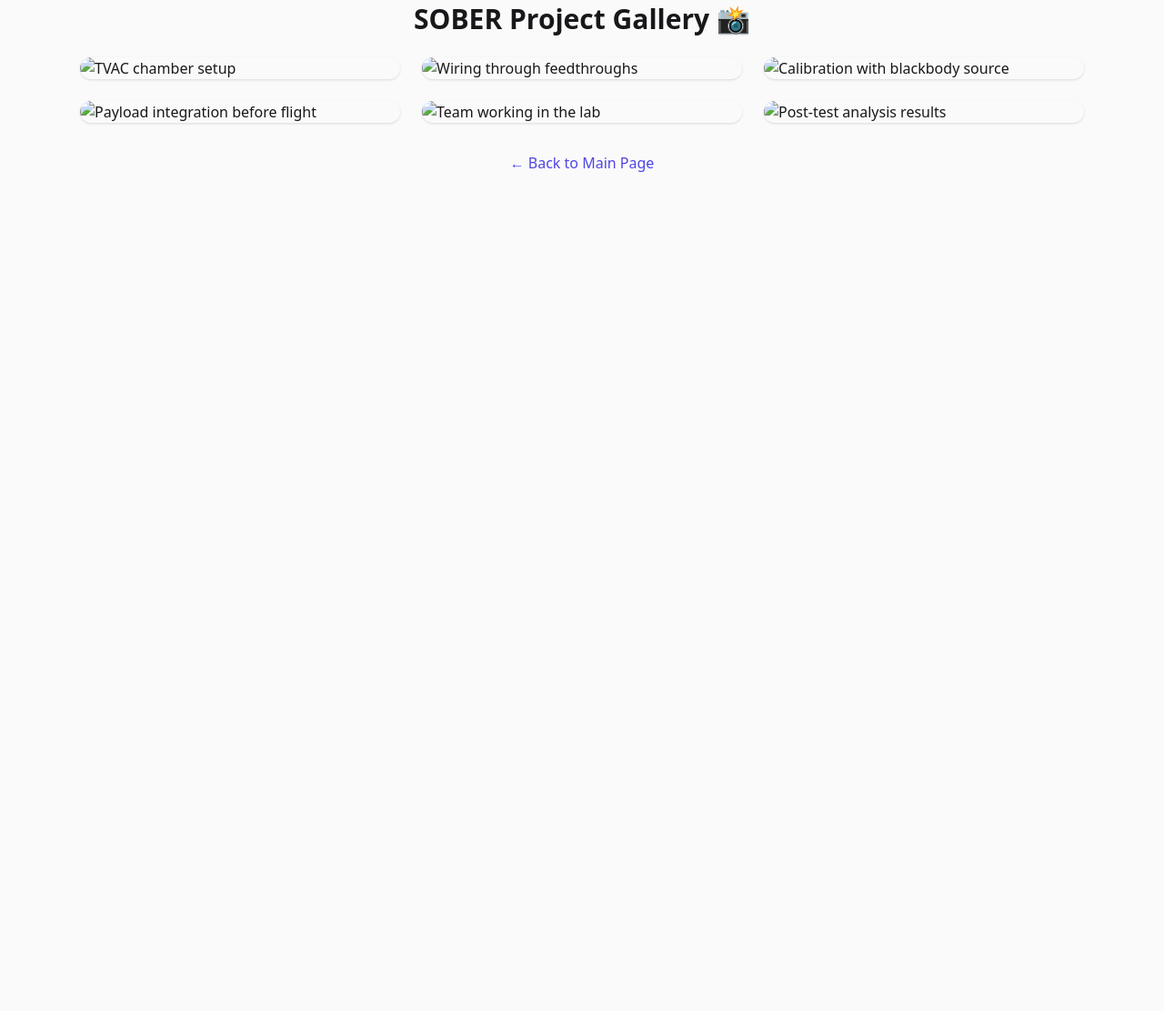
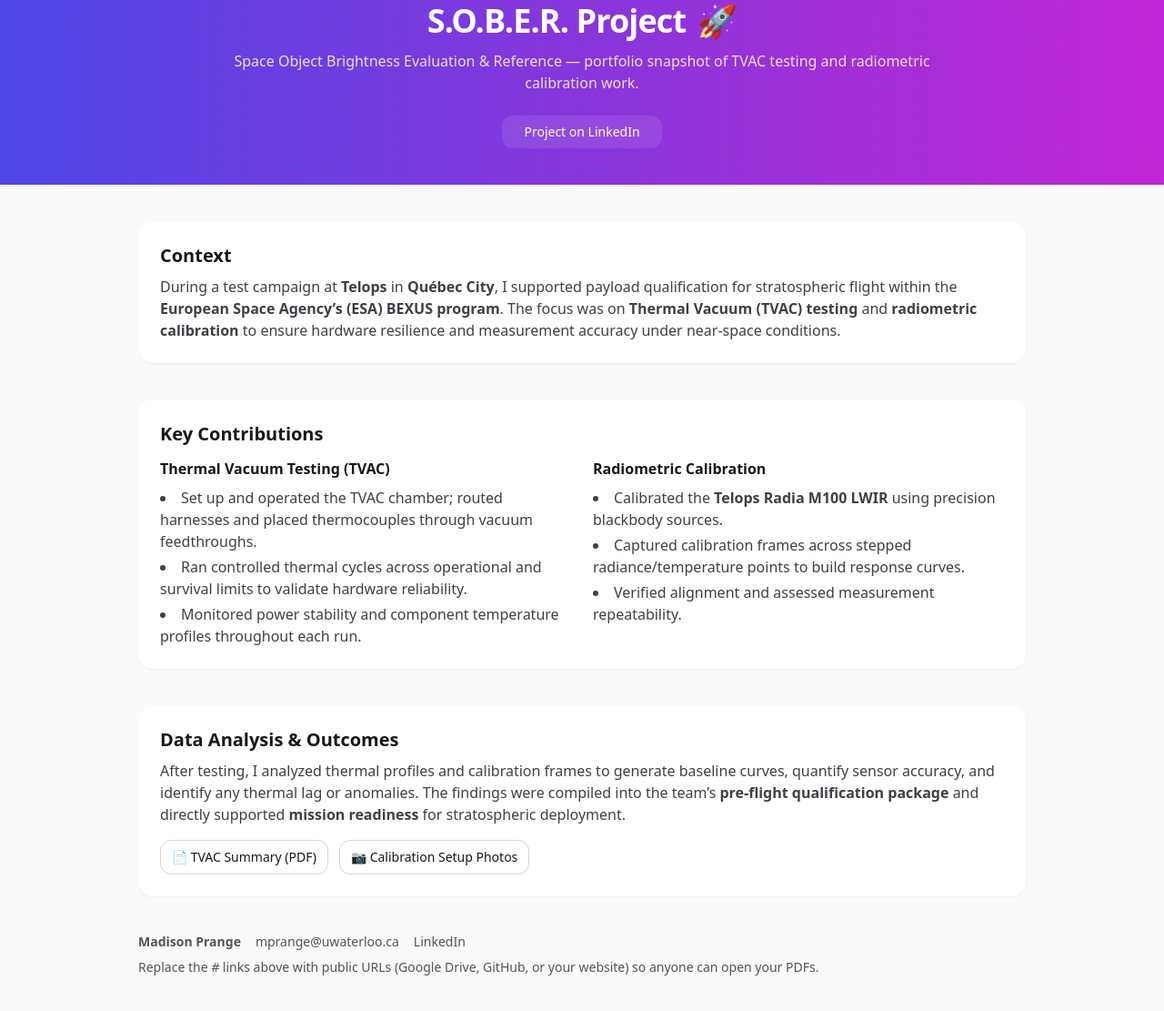
Before and after one commit to madisonprange/SOBER-Project, a plain HTML site: page index.html in a window 1280 px wide. Shown: the part 37-1148 px from the top of the page at 91% size. Before the commit the page ends 800 px from the top, so only its background shows below. Drawn offline with nearby package versions, Linux system fonts and the light colour scheme.

Commit message:
Update index.html

```diff
--- a/index.html
+++ b/index.html
@@ -3,28 +3,101 @@
   <head>
     <meta charset="utf-8" />
     <meta name="viewport" content="width=device-width, initial-scale=1" />
-    <title>SOBER Project – Gallery</title>
+    <title>Madison Prange – S.O.B.E.R. Project</title>
+    <meta name="description" content="Portfolio page highlighting TVAC testing and calibration work for the S.O.B.E.R. payload at Telops, Québec City." />
+    <!-- Tailwind via CDN for quick styling -->
     <script src="https://cdn.tailwindcss.com"></script>
+    <style>
+      /* Optional: subtle card hover */
+      .card:hover { box-shadow: 0 10px 30px rgba(0,0,0,.08); transform: translateY(-2px); }
+    </style>
   </head>
   <body class="bg-zinc-50 text-zinc-900">
-    <div class="max-w-6xl mx-auto px-6 py-10">
-      <h1 class="text-3xl font-bold mb-6 text-center">SOBER Project Gallery 📸</h1>
+    <!-- Header -->
+    <header class="bg-gradient-to-r from-indigo-600 to-fuchsia-600 text-white">
+      <div class="max-w-5xl mx-auto px-6 py-10 text-center">
+        <h1 class="text-3xl sm:text-4xl font-extrabold tracking-tight flex justify-center items-center gap-3">
+          S.O.B.E.R. Project
+          <span aria-hidden="true">🚀</span>
+        </h1>
+        <p class="mt-3 text-zinc-100/90 max-w-3xl mx-auto">
+          Space Object Brightness Evaluation & Reference — portfolio snapshot of TVAC testing and radiometric calibration work.
+        </p>
+        <div class="mt-6">
+          <a href="https://www.linkedin.com/company/s-o-b-e-r-bexus/posts/?feedView=all"
+             target="_blank" rel="noopener noreferrer"
+             class="rounded-xl bg-white/10 px-6 py-2 text-sm font-medium backdrop-blur hover:bg-white/20 inline-block">
+             Project on LinkedIn
+          </a>
+        </div>
+      </div>
+    </header>
 
-      <!-- Image Grid -->
-      <div class="grid sm:grid-cols-2 md:grid-cols-3 gap-6">
-        <!-- Replace these with your actual image file names -->
-        <img src="images/tvac1.jpg" alt="TVAC chamber setup" class="rounded-xl shadow hover:scale-105 transition" />
-        <img src="images/tvac2.jpg" alt="Wiring through feedthroughs" class="rounded-xl shadow hover:scale-105 transition" />
-        <img src="images/calibration.jpg" alt="Calibration with blackbody source" class="rounded-xl shadow hover:scale-105 transition" />
-        <img src="images/flight.jpg" alt="Payload integration before flight" class="rounded-xl shadow hover:scale-105 transition" />
-        <img src="images/team.jpg" alt="Team working in the lab" class="rounded-xl shadow hover:scale-105 transition" />
-        <img src="images/results.jpg" alt="Post-test analysis results" class="rounded-xl shadow hover:scale-105 transition" />
-      </div>
+    <!-- Main Content -->
+    <main class="max-w-5xl mx-auto px-6 py-10 space-y-10">
+      <!-- About / Context -->
+      <section class="bg-white rounded-2xl p-6 shadow-sm card">
+        <h2 class="text-xl font-bold">Context</h2>
+        <p class="mt-2 text-zinc-700">
+          During a test campaign at <strong>Telops</strong> in <strong>Québec City</strong>, I supported payload qualification for stratospheric flight within the
+          <strong>European Space Agency’s (ESA) BEXUS program</strong>. The focus was on <strong>Thermal Vacuum (TVAC) testing</strong> and <strong>radiometric calibration</strong>
+          to ensure hardware resilience and measurement accuracy under near-space conditions.
+        </p>
+      </section>
 
-      <!-- Back Link -->
-      <p class="mt-8 text-center">
-        <a href="index.html" class="text-indigo-600 hover:underline">← Back to Main Page</a>
-      </p>
-    </div>
+      <!-- Contributions -->
+      <section class="bg-white rounded-2xl p-6 shadow-sm card">
+        <h2 class="text-xl font-bold">Key Contributions</h2>
+        <div class="mt-3 grid md:grid-cols-2 gap-6">
+          <div>
+            <h3 class="font-semibold">Thermal Vacuum Testing (TVAC)</h3>
+            <ul class="mt-2 list-disc list-inside space-y-1 text-zinc-700">
+              <li>Set up and operated the TVAC chamber; routed harnesses and placed thermocouples through vacuum feedthroughs.</li>
+              <li>Ran controlled thermal cycles across operational and survival limits to validate hardware reliability.</li>
+              <li>Monitored power stability and component temperature profiles throughout each run.</li>
+            </ul>
+          </div>
+          <div>
+            <h3 class="font-semibold">Radiometric Calibration</h3>
+            <ul class="mt-2 list-disc list-inside space-y-1 text-zinc-700">
+              <li>Calibrated the <strong>Telops Radia M100 LWIR</strong> using precision blackbody sources.</li>
+              <li>Captured calibration frames across stepped radiance/temperature points to build response curves.</li>
+              <li>Verified alignment and assessed measurement repeatability.</li>
+            </ul>
+          </div>
+        </div>
+      </section>
+
+      <!-- Analysis & Outcomes -->
+      <section class="bg-white rounded-2xl p-6 shadow-sm card">
+        <h2 class="text-xl font-bold">Data Analysis & Outcomes</h2>
+        <p class="mt-2 text-zinc-700">
+          After testing, I analyzed thermal profiles and calibration frames to generate baseline curves, quantify sensor accuracy,
+          and identify any thermal lag or anomalies. The findings were compiled into the team’s <strong>pre-flight qualification package</strong>
+          and directly supported <strong>mission readiness</strong> for stratospheric deployment.
+        </p>
+        <div class="mt-4 flex flex-wrap gap-3">
+          <!-- Replace with public links to artifacts (PDFs, images, reports) -->
+          <a href="#" target="_blank" rel="noopener noreferrer" class="inline-flex items-center gap-2 rounded-xl border border-zinc-300 px-3 py-2 text-sm hover:bg-zinc-50">
+            📄 TVAC Summary (PDF)
+          </a>
+          <a href="#" target="_blank" rel="noopener noreferrer" class="inline-flex items-center gap-2 rounded-xl border border-zinc-300 px-3 py-2 text-sm hover:bg-zinc-50">
+            📷 Calibration Setup Photos
+          </a>
+        </div>
+      </section>
+
+      <!-- Contact / Footer -->
+      <section class="text-sm text-zinc-600">
+        <div class="flex flex-wrap items-center gap-4">
+          <div><span class="font-semibold">Madison Prange</span></div>
+          <a class="hover:underline" href="mailto:mprange@uwaterloo.ca">mprange@uwaterloo.ca</a>
+          <a class="hover:underline" href="https://www.linkedin.com/in/madison-prange" target="_blank" rel="noopener noreferrer">LinkedIn</a>
+        </div>
+        <p class="mt-2">Replace the <em>#</em> links above with public URLs (Google Drive, GitHub, or your website) so anyone can open your PDFs.</p>
+      </section>
+    </main>
+
+    <footer class="py-10"></footer>
   </body>
 </html>
```
